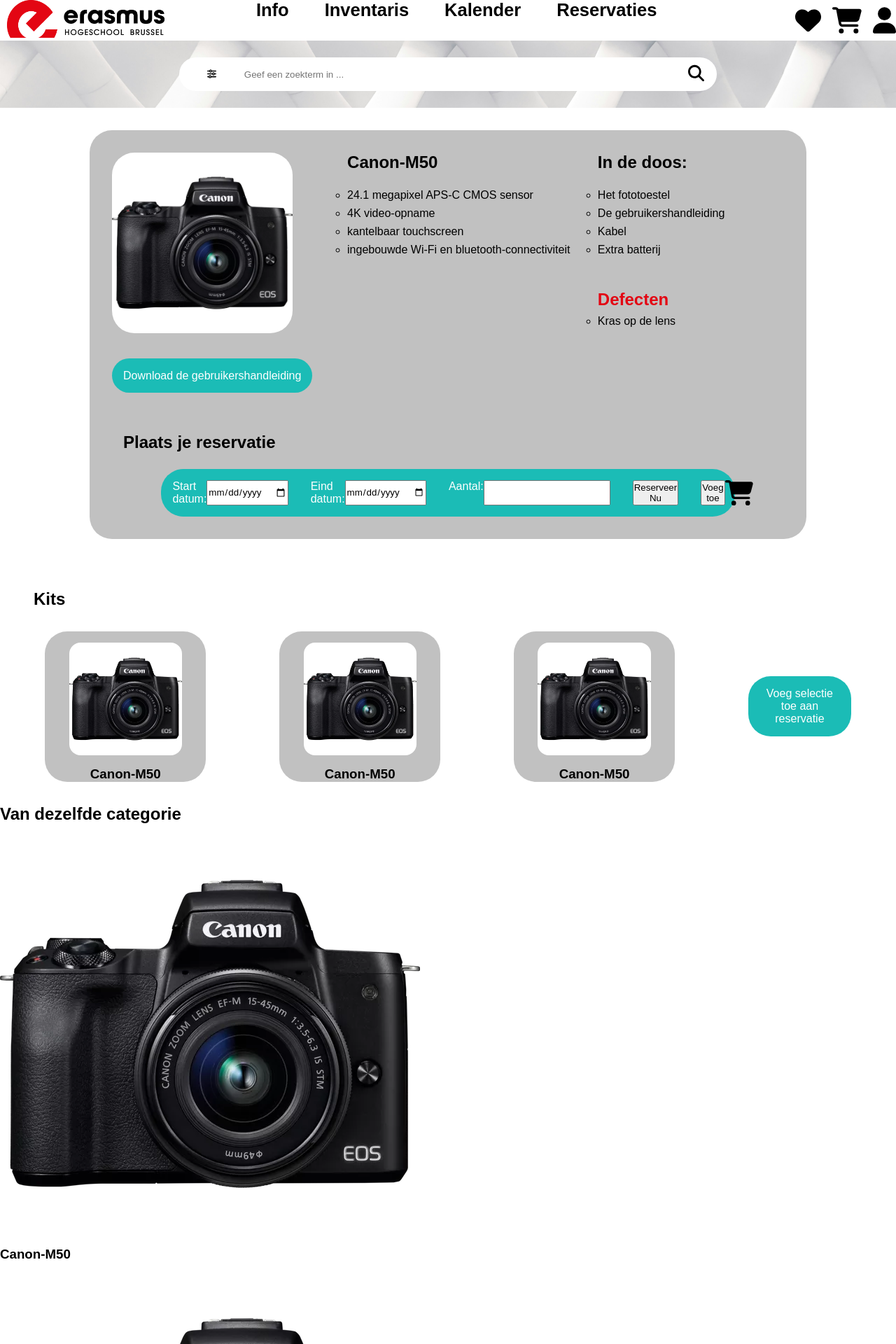
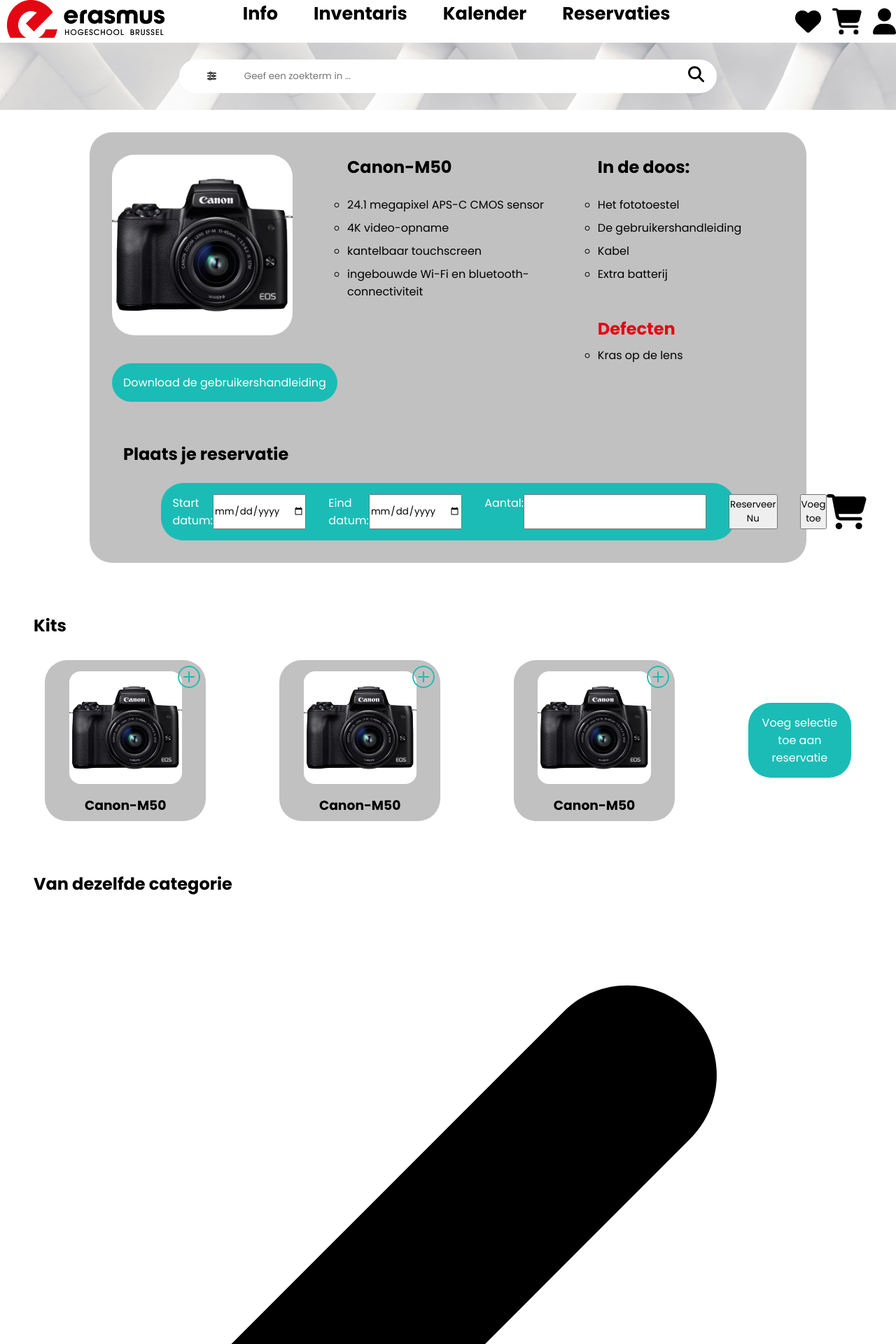
Before and after one commit to LunaDHeere05/Programming-Project-8, a PHP site: page /html/ApparaatPagina.html in a window 1280 px wide; the page is wider, and only the part inside the window is pictured. Shown: the top 1920 px of that part at 70% size. Run offline with PHP 8.4, Linux system fonts and the light colour scheme.

Commit message:
selectiebol toegevoegd, categorielijst aangepast

```diff
--- a/css/stylesheet.css
+++ b/css/stylesheet.css
@@ -488,11 +488,37 @@ border: 0.05em solid white;
     flex-direction: column;
     align-items: center;
     width: 20%;
+    position: relative;
+    padding: 1em 0em 0.5em 0em;
 }
 .kits ul li img{
     width: 70%;
     height: auto;
-    margin: 1em 0em 1em 0em;
+    margin: 0em 0em 1em 0em;
     background-color: white;
     border-radius: 1em;
 }
+#selectiebol{
+    background: none;
+    filter: invert(58%) sepia(17%) saturate(6855%) hue-rotate(139deg) brightness(103%) contrast(79%);
+    position: absolute;
+    width: 2em;
+    right: 0.5em;
+    top: 0.5em;
+}
+
+/* van dezelfde categorie */
+
+.dezelfde_categorie{
+    width: 100%;
+}
+.dezelfde_categorie h2{
+    margin: 3em 0em 0em 2em;
+}
+.dezelfde_categorie ul{
+    display: flex;
+    list-style: none;
+    width: 90%;
+    margin: 2em auto;
+    justify-content: space-evenly;
+}
--- a/html/ApparaatPagina.html
+++ b/html/ApparaatPagina.html
@@ -5,6 +5,9 @@
     <meta name="viewport" content="width=device-width, initial-scale=1.0">
     <title>Apparaat</title>
     <link rel="stylesheet" href="/css/stylesheet.css">
+    <style>
+      @import url('https://fonts.googleapis.com/css2?family=Poppins:ital,wght@0,100;0,200;0,300;0,400;0,500;0,600;0,700;0,800;0,900;1,100;1,200;1,300;1,400;1,500;1,600;1,700;1,800;1,900&display=swap');
+      </style>
 </head>
 <body>
     <nav>
@@ -99,14 +102,17 @@
         <li>
           <img src="/images/webp/eos-m50-bk-ef-m15-45-stm-frt-2_b6ff8463fb194bfd9631178f76e73f9a.webp" alt="foto apparaat">
           <h3>Canon-M50</h3>
+          <img id="selectiebol" src="/images/svg/plus-circle.svg" alt="">
         </li>
         <li>
           <img src="/images/webp/eos-m50-bk-ef-m15-45-stm-frt-2_b6ff8463fb194bfd9631178f76e73f9a.webp" alt="foto apparaat">
           <h3>Canon-M50</h3>
+          <img id="selectiebol" src="/images/svg/plus-circle.svg" alt="">
         </li>
         <li>
           <img src="/images/webp/eos-m50-bk-ef-m15-45-stm-frt-2_b6ff8463fb194bfd9631178f76e73f9a.webp" alt="foto apparaat">
           <h3>Canon-M50</h3>
+          <img id="selectiebol" src="/images/svg/plus-circle.svg" alt="">
         </li>
         <li id="selectie_toevoegen">
           <p>Voeg selectie toe aan reservatie</p>
@@ -114,8 +120,9 @@
       </ul>
     </div>
 
-    <div class="dezelfdeCategorie">
+    <div class="dezelfde_categorie">
       <h2>Van dezelfde categorie</h2>
+      <img src="/images/svg/chevron-left-solid.svg" alt="links" class="verander">
       <ul>
         <li>
           <img src="/images/webp/eos-m50-bk-ef-m15-45-stm-frt-2_b6ff8463fb194bfd9631178f76e73f9a.webp" alt="foto apparaat">
@@ -130,6 +137,7 @@
           <h3>Canon-M50</h3>
         </li>
       </ul>
+      <img src="/images/svg/chevron-right-solid.svg" alt="rechts">
     </div>
      <footer>
         <div class="footer_container">
```
Also changed, not shown: images/svg/plus-circle-fill.svg (added), images/svg/plus-circle.svg (added).
